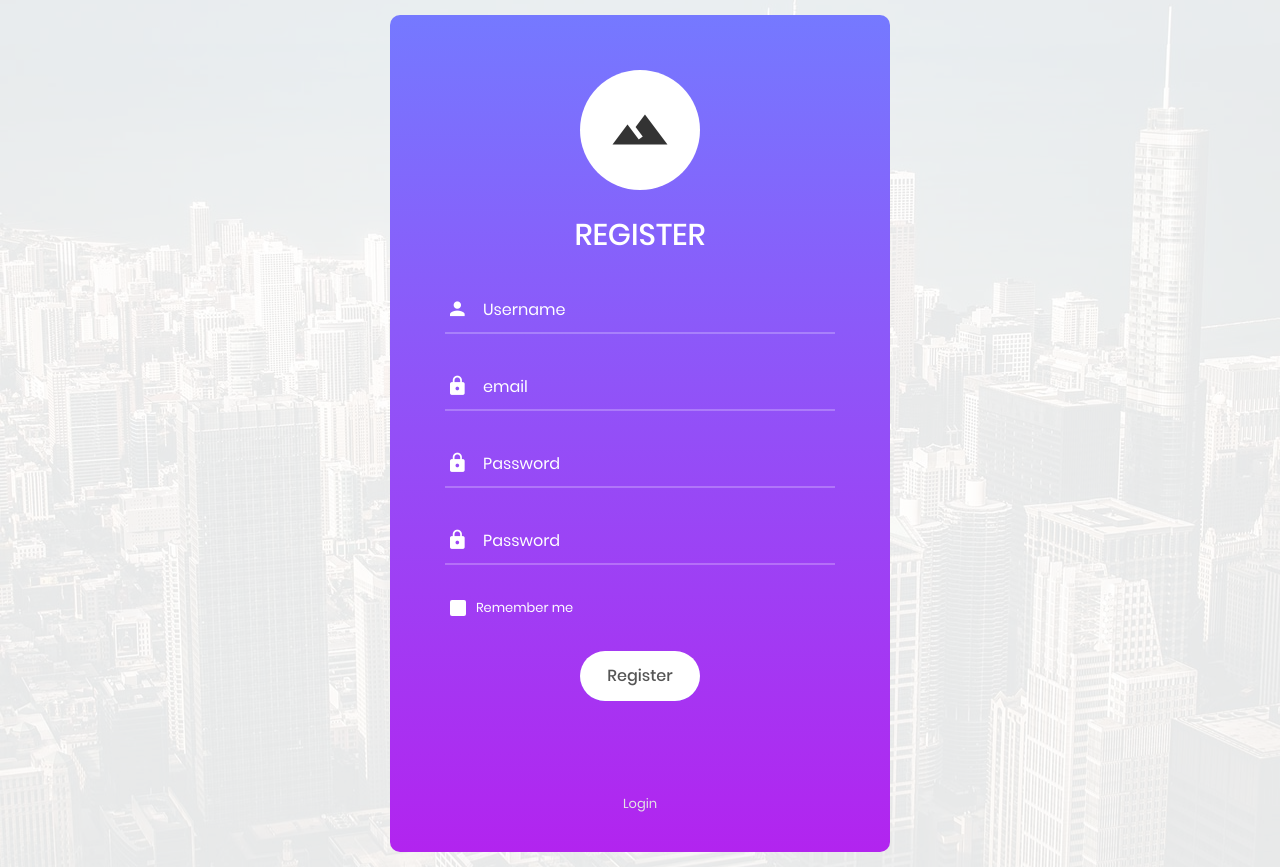
After one commit to HosseinShoshtary/Standblog, a Django app: page /register in a window 1280 px wide. The commit adds this page. Run offline with Django 5.2, Linux system fonts and the light colour scheme; some libraries are stand-ins or nearby versions.

Commit message:
register is done

```diff
--- /dev/null
+++ b/account/templates/account/register.html
@@ -0,0 +1,116 @@
+{% load static %}
+<!DOCTYPE html>
+<html lang="en">
+<head>
+	<title>Login V3</title>
+	<meta charset="UTF-8">
+	<meta name="viewport" content="width=device-width, initial-scale=1">
+<!--===============================================================================================-->
+	<link rel="icon" type="image/png" href="{% static "images/icons/favicon.ico" %}"/>
+<!--===============================================================================================-->
+	<link rel="stylesheet" type="text/css" href="{% static "vendor/bootstrap/css/bootstrap.min.css" %}">
+<!--===============================================================================================-->
+	<link rel="stylesheet" type="text/css" href="{% static "fonts/font-awesome-4.7.0/css/font-awesome.min.css" %}">
+<!--===============================================================================================-->
+	<link rel="stylesheet" type="text/css" href="{% static "fonts/iconic/css/material-design-iconic-font.min.css" %}">
+<!--===============================================================================================-->
+	<link rel="stylesheet" type="text/css" href="{% static "vendor/animate/animate.css" %}">
+<!--===============================================================================================-->
+	<link rel="stylesheet" type="text/css" href="{% static "vendor/css-hamburgers/hamburgers.min.css" %}">
+<!--===============================================================================================-->
+	<link rel="stylesheet" type="text/css" href="{% static "vendor/animsition/css/animsition.min.css" %}">
+<!--===============================================================================================-->
+	<link rel="stylesheet" type="text/css" href="{% static "vendor/select2/select2.min.css" %}">
+<!--===============================================================================================-->
+	<link rel="stylesheet" type="text/css" href="{% static "vendor/daterangepicker/daterangepicker.css" %}">
+<!--===============================================================================================-->
+	<link rel="stylesheet" type="text/css" href="{% static "css/util.css" %}">
+	<link rel="stylesheet" type="text/css" href="{% static "css/main.css" %}">
+<!--===============================================================================================-->
+</head>
+<body>
+
+	<div class="limiter">
+		<div class="container-login100" style="background-image: url('{% static "images/bg-01.jpg" %}');">
+			<div class="wrap-login100">
+				<form class="login100-form validate-form" method="post">
+                    {% csrf_token %}
+					<span class="login100-form-logo">
+						<i class="zmdi zmdi-landscape"></i>
+					</span>
+
+					<span class="login100-form-title p-b-34 p-t-27">
+						Register
+					</span>
+                    {% if errors %}
+
+                        {% for item in errors %}
+                            <P class="text text-danger bg-white rounded mb-2">{{ item }}</P>
+                        {% endfor %}
+                    {% endif %}
+
+					<div class="wrap-input100 validate-input" data-validate = "Enter username">
+						<input class="input100" type="text" name="username" placeholder="Username">
+						<span class="focus-input100" data-placeholder="&#xf207;"></span>
+					</div>
+
+                    <div class="wrap-input100 validate-input" data-validate="Enter password">
+						<input class="input100" type="email" name="email" placeholder="email">
+						<span class="focus-input100" data-placeholder="&#xf191;"></span>
+					</div>
+
+					<div class="wrap-input100 validate-input" data-validate="Enter password">
+						<input class="input100" type="password" name="password1" placeholder="Password">
+						<span class="focus-input100" data-placeholder="&#xf191;"></span>
+					</div>
+                    <div class="wrap-input100 validate-input" data-validate="Enter password">
+						<input class="input100" type="password" name="password2" placeholder="Password">
+						<span class="focus-input100" data-placeholder="&#xf191;"></span>
+					</div>
+
+
+					<div class="contact100-form-checkbox">
+						<input class="input-checkbox100" id="ckb1" type="checkbox" name="remember-me">
+						<label class="label-checkbox100" for="ckb1">
+							Remember me
+						</label>
+					</div>
+
+					<div class="container-login100-form-btn">
+						<button class="login100-form-btn">
+							Register
+						</button>
+					</div>
+
+					<div class="text-center p-t-90">
+						<a class="txt1" href="/login">
+							Login
+						</a>
+					</div>
+				</form>
+			</div>
+		</div>
+	</div>
+
+
+	<div id="dropDownSelect1"></div>
+
+<!--===============================================================================================-->
+	<script src="{% static "vendor/jquery/jquery-3.2.1.min.js" %}"></script>
+<!--===============================================================================================-->
+	<script src="{% static "vendor/animsition/js/animsition.min.js" %}"></script>
+<!--===============================================================================================-->
+	<script src="{% static "vendor/bootstrap/js/popper.js" %}"></script>
+	<script src="{% static "vendor/bootstrap/js/bootstrap.min.js" %}"></script>
+<!--===============================================================================================-->
+	<script src="{% static "vendor/select2/select2.min.js" %}"></script>
+<!--===============================================================================================-->
+	<script src="{% static "vendor/daterangepicker/moment.min.js" %}"></script>
+	<script src="{% static "vendor/daterangepicker/daterangepicker.js" %}"></script>
+<!--===============================================================================================-->
+	<script src="{% static "vendor/countdowntime/countdowntime.js" %}"></script>
+<!--===============================================================================================-->
+	<script src="{% static "js/main.js" %}"></script>
+
+</body>
+</html>
--- a/account/urls.py
+++ b/account/urls.py
@@ -2,5 +2,7 @@ from django.urls import path
 from . import views
 
 urlpatterns = [
-    path("login", views.user_login, name="login")
+    path("login", views.user_login, name="login"),
+    path("logout", views.user_logout, name="logout"),
+    path("register", views.user_register, name="register"),
 ]
--- a/account/views.py
+++ b/account/views.py
@@ -1,8 +1,12 @@
+from django.contrib.auth.models import User
 from django.shortcuts import render, redirect
-from django.contrib.auth import authenticate, login
+from django.contrib.auth import authenticate, login, logout
 
 
 def user_login(request):
+    if request.user.is_authenticated == True:
+        return redirect("/")
+
     if request.method == "POST":
         username = request.POST.get("username")
         password = request.POST.get("password")
@@ -11,3 +15,31 @@ def user_login(request):
             login(request, user)
             return redirect("/")
     return render(request, template_name="account/login.html", context={})
+
+
+def user_register(request):
+    context = {"errors": []}
+    if request.user.is_authenticated == True:
+        return redirect("/")
+
+    if request.method == "POST":
+        username = request.POST.get("username")
+        email = request.POST.get("email")
+        password1 = request.POST.get("password1")
+        password2 = request.POST.get("password2")
+        if password1 != password2:
+            context['errors'].append("passwords dose not in same")
+            return render(request, template_name="account/register.html", context=context)
+
+        # if User.objects.get(username=username):
+        #     context['errors'].append("this username is exists")
+        #     return render(request, template_name="account/register.html", context=context)
+        user = User.objects.create(username=username, password=password1, email=email)
+        login(request, user)
+        return redirect("/")
+    return render(request, template_name="account/register.html", context={})
+
+
+def user_logout(request):
+    logout(request)
+    return redirect("/")
```
Also changed, not shown: templates/base.html (+17 -0 lines).
